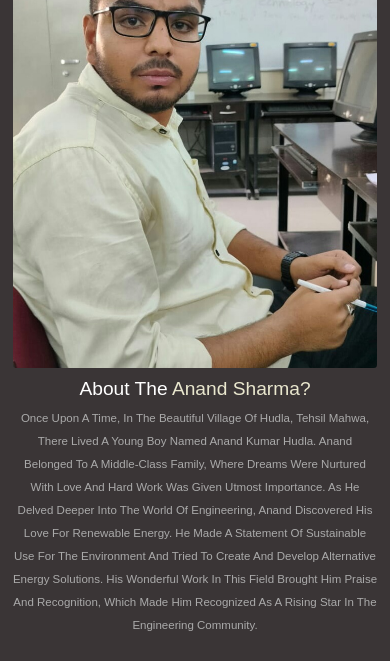
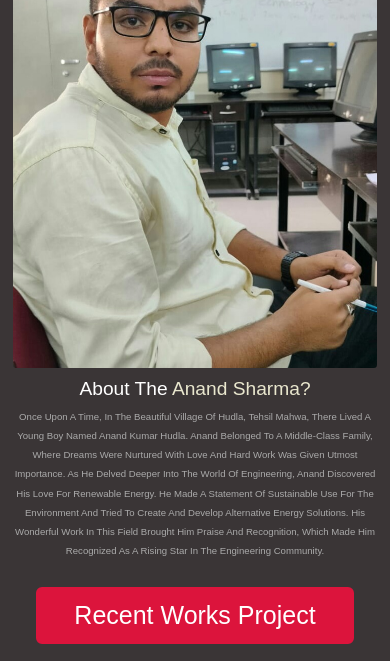
Before and after one commit to mohitsuper/Anand-kumar, a plain HTML site: page index.html in a window 390 px wide. Shown: the part 848-1509 px from the top of the page. Drawn offline with nearby package versions, Linux system fonts and the light colour scheme; a script that the page names is missing.

Commit message:
wed side

```diff
--- a/index.html
+++ b/index.html
@@ -50,7 +50,7 @@
     </div>
 
       <div class="cantener">
-      <span>fetucher engineer</span>
+      <span>future engineer</span>
       <h1>hii iam <span>anand kumar </span> </h1>
       <p>Anand belonged to a middle-class family, where dreams were nurtured with love and hard work was given utmost importance.</p>
 
--- a/style.css
+++ b/style.css
@@ -385,6 +385,9 @@ z-index: 1;
 
 .about  .row .cap{
   flex:1 1 40rem;
+  width:100%;
+  font-size: 1rem;
+  width:100%;
   text-align: center;
 }
 .about  .row  .cap h3{
@@ -399,7 +402,7 @@ z-index: 1;
 .about .row .cap p{
   padding:1rem 0;
   line-height: 2;
-  font-size: 1.8rem;
+  font-size: 1.5rem;
   color:var(--light-white);
 }
 
@@ -429,6 +432,11 @@ z-index: 1;
     section {
       padding: 2rem;
       margin-bottom: 0rem;
+    }
+
+    html {
+      font-size: 48%;
+      width:100%;
     }
 
 .header .flex .navbar a{
@@ -477,6 +485,13 @@ z-index: 1;
 
 }
 
+@media only screen and (max-width:540px){
+  html{
+    font-size: 45%;
+  }
+
+}
+
 @media (max-width:720px) {
   html{
     font-size: 45%;
```
